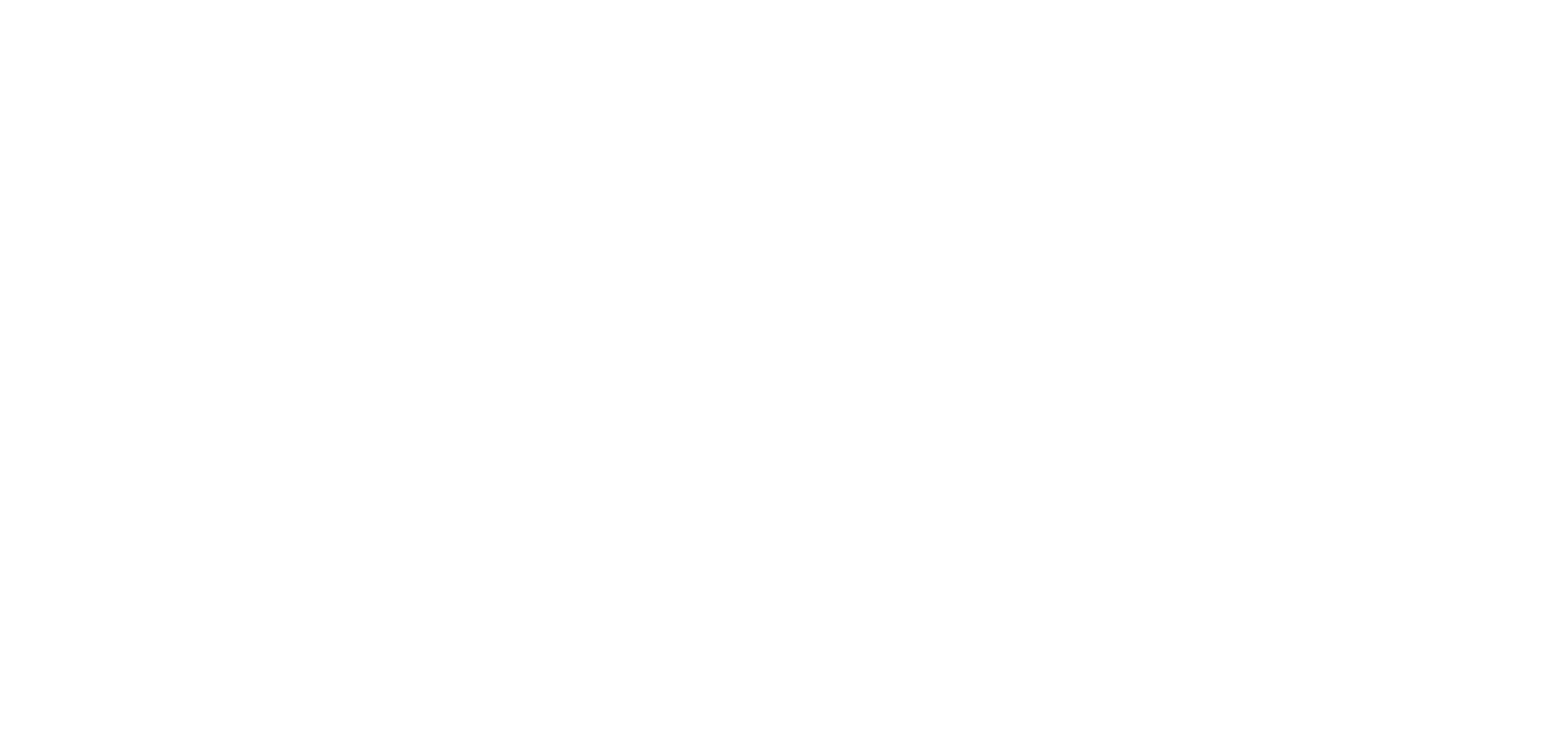
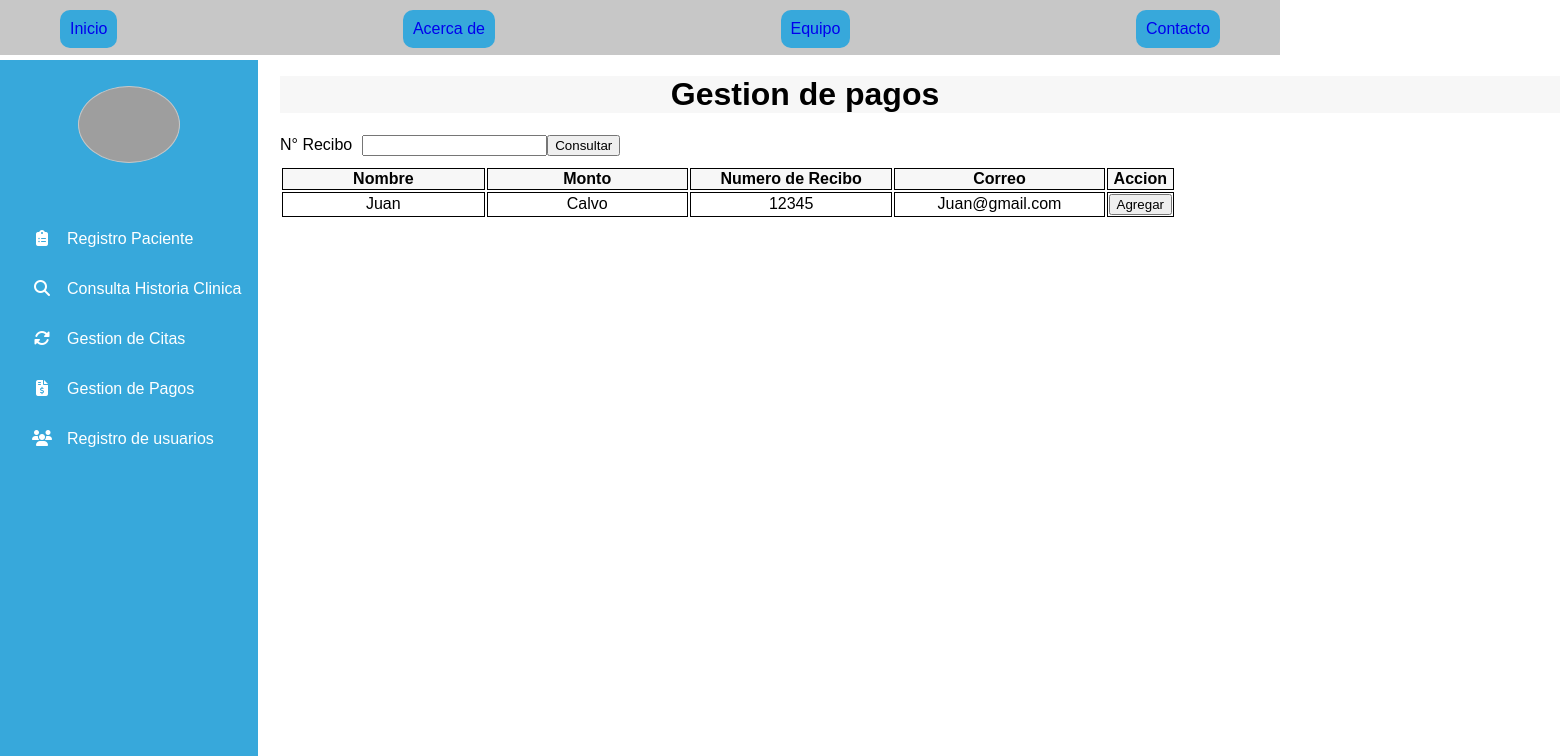
Before and after one commit to Proyecto-Sena-app/front_app_sena, a React (Create React App) app: page /Inicio/Pagos in a window 1280 px wide. Before the commit this address had no page. Shown: the top 756 px of the page, 1560 px wide, since content can reach past the window. Built offline with nearby package versions, Linux system fonts and the light colour scheme; grey boxes are pictures that could not be loaded.

Commit message:
Se agraga vista de pagos

```diff
--- a/src/components/Sidebar.jsx
+++ b/src/components/Sidebar.jsx
@@ -6,11 +6,11 @@
 const SidebarLinks = () => {
   return (
     <ul className='nav-list' >
-      <SidebarRoute to='/Inicio/RegistroPacientes' title='Registro Paciente' icon='fas fa-clipboard-list' />
-      <SidebarRoute to='/Inicio/ConsultaHc' title='Consulta Historia Clinica' icon='fas fa-search' />
-      <SidebarRoute to='/Inicio/Gestion' title='Gestion de Citas' icon='fas fa-sync-alt' />
-      <SidebarRoute to='/Inicio/Pagos' title='Consulta de Pagos' icon='fas fa-file-invoice-dollar' />
-      <SidebarRoute to='/Inicio/Registro' title='Registro de usuarios' icon='fas fa-users' />
+      <SidebarRoute to='/Inicio/RegistroPacientes' title='Registro Paciente'         icon='fas fa-clipboard-list' />
+      <SidebarRoute to='/Inicio/ConsultaHc'        title='Consulta Historia Clinica' icon='fas fa-search' />
+      <SidebarRoute to='/Inicio/Gestion'           title='Gestion de Citas'          icon='fas fa-sync-alt' />
+      <SidebarRoute to='/Inicio/Pagos'             title='Gestion de Pagos'         icon='fas fa-file-invoice-dollar' />
+      <SidebarRoute to='/Inicio/Registro'          title='Registro de usuarios'      icon='fas fa-users' />
     </ul>
   );
 };
@@ -21,7 +21,6 @@
     <li >
       <NavLink
         to={to}
-
       >
         <div className=''>
           <i className={icon} />
--- /dev/null
+++ b/src/pages/Inicio/Pagos.jsx
@@ -0,0 +1,36 @@
+import React from 'react'
+
+const Pagos = () => {
+  return (
+    <div>
+        <div className='consulta'>
+        <h1 className='h1x'>Gestion de pagos</h1>
+        <div className='div-label'>
+          <label htmlFor="Documento" className='labelx'>N° Recibo</label>
+          <input />
+          <button>Consultar</button>
+        </div>
+        <table >
+          <tr>
+            <th>Nombre</th>
+            <th>Monto</th>
+            <th>Numero de Recibo</th>
+            <th>Correo</th>
+            <th>Accion</th>
+          </tr>
+          <tr>
+            <td>Juan</td>
+            <td>Calvo</td>
+            <td>12345</td>
+            <td>Juan@gmail.com</td>
+            <td>
+              <button>Agregar</button>
+            </td>
+          </tr>
+        </table>
+    </div>
+    </div>
+  )
+}
+
+export default Pagos
--- a/src/routes/App.jsx
+++ b/src/routes/App.jsx
@@ -10,6 +10,7 @@
 import ConsultaHC from '../pages/Inicio/ConsultaHC';
 import PrivateLayout from '../layout/PrivateLayout';
 import Index from '../pages/Inicio/Index';
+import Pagos from '../pages/Inicio/Pagos';
 
 function App() {
   return (
@@ -20,11 +21,12 @@
         <Route path ='/Contacto' element={<Contacto/>} />
       </Route>
       <Route path='/Inicio' element ={<PrivateLayout/>}>
-       <Route path=''                  element = {<Index/>}/>
+       <Route path=''                   element = {<Index/>}/>
         <Route path='RegistroPacientes' element = {<RegistroPacientes/>}/>
-        <Route path='RegistroHistoria' element = {<RegistroHistoria/>}/>
-        <Route path='ConsultaHc'       element = {<ConsultaHC/>}/>
-        <Route path='Registro'         element = {<Registro/>}/>
+        <Route path='RegistroHistoria'  element = {<RegistroHistoria/>}/>
+        <Route path='ConsultaHc'        element = {<ConsultaHC/>}/>
+        <Route path='Registro'          element = {<Registro/>}/>
+        <Route path='Pagos'             element = {<Pagos/>}/>
       </Route>
 
     </Routes>
```
